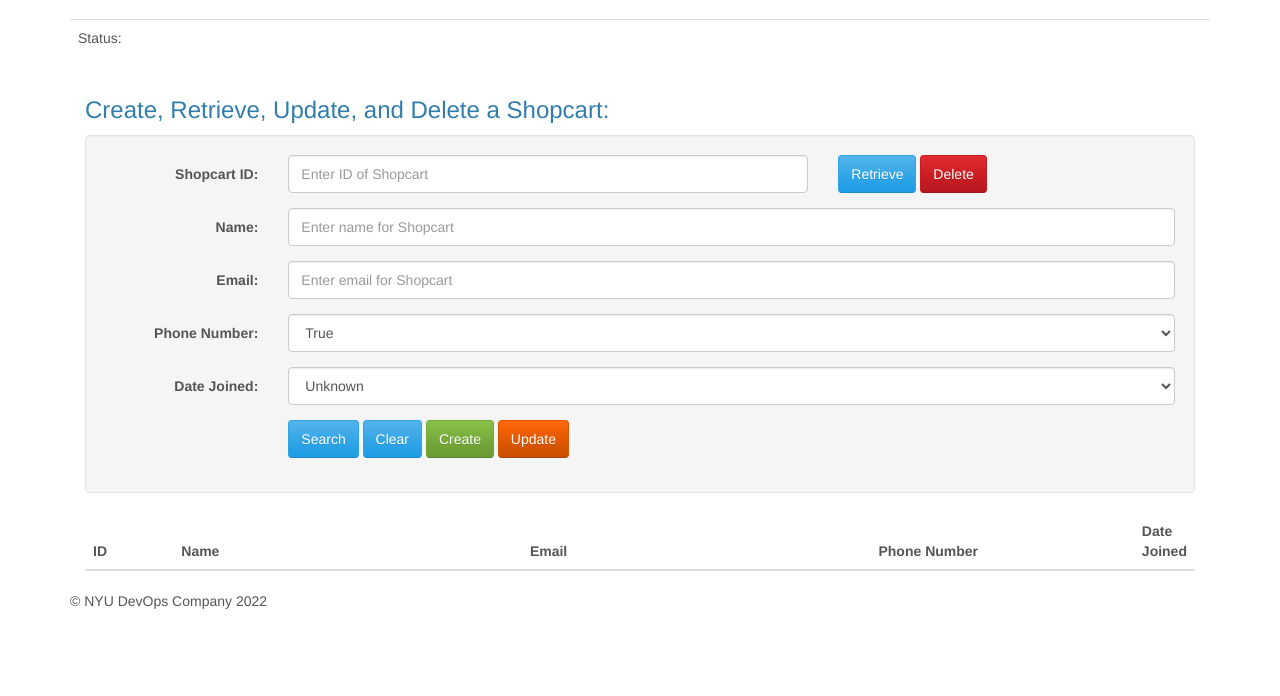
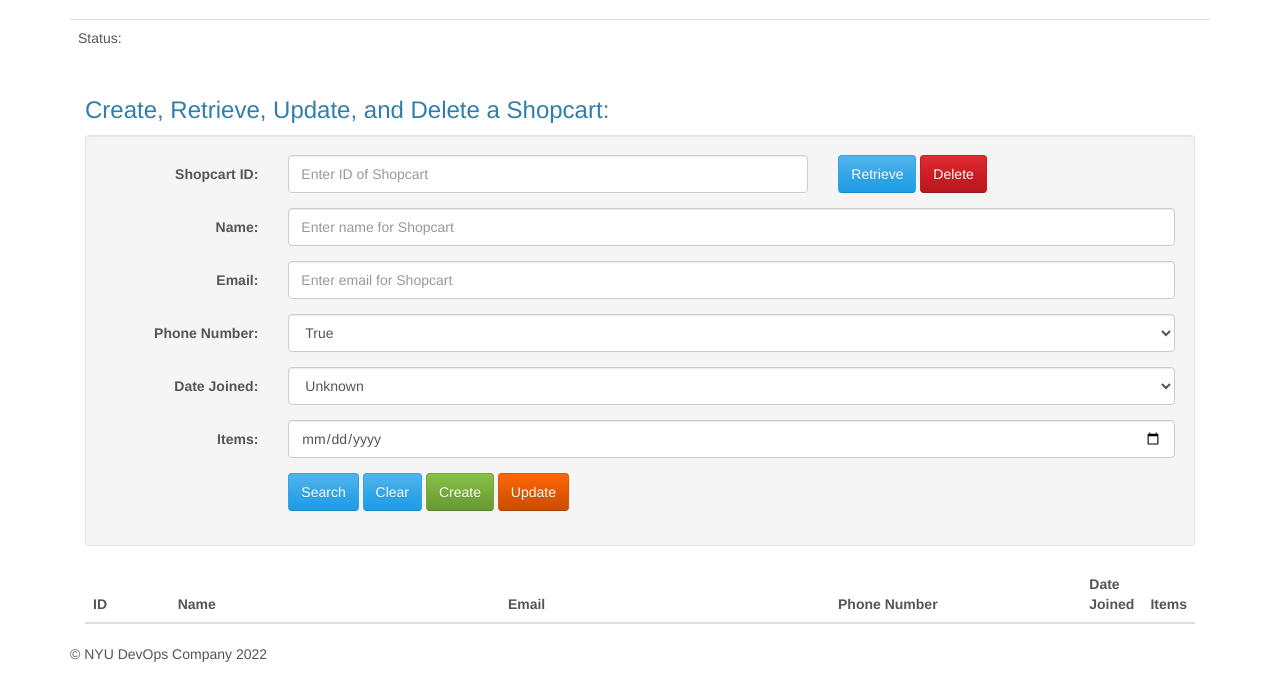
Before and after one commit to CSCI-GA-2820-SP23-001/shopcarts, a plain HTML site: page service/static/index.html in a window 1280 px wide. Shown: the part 104-800 px from the top of the page. Drawn offline with Linux system fonts and the light colour scheme; files that its build step writes are made by us from their sources; files whose address does not match are found by name.

Commit message:
added items

```diff
--- a/service/static/index.html
+++ b/service/static/index.html
@@ -79,7 +79,13 @@
               </div>
             </div>
 
-
+            <!-- ITEMS -->
+            <div class="form-group">
+              <label class="control-label col-sm-2" for="shopcart_item">Items:</label>
+              <div class="col-sm-10">
+                <input type="date" class="form-control" id="shopcart_item" placeholder="2020-04-01">
+              </div>
+            </div>
 
             <!-- SUBMIT BUTTONS -->
             <div class="form-group">
@@ -104,6 +110,7 @@
             <th class="col-md-4">Email</th>
             <th class="col-md-3">Phone Number</th>
             <th class="col-md-3">Date Joined</th>
+            <th class="col-md-3">Items</th>
           </tr>
           </thead>
         </table>
```
